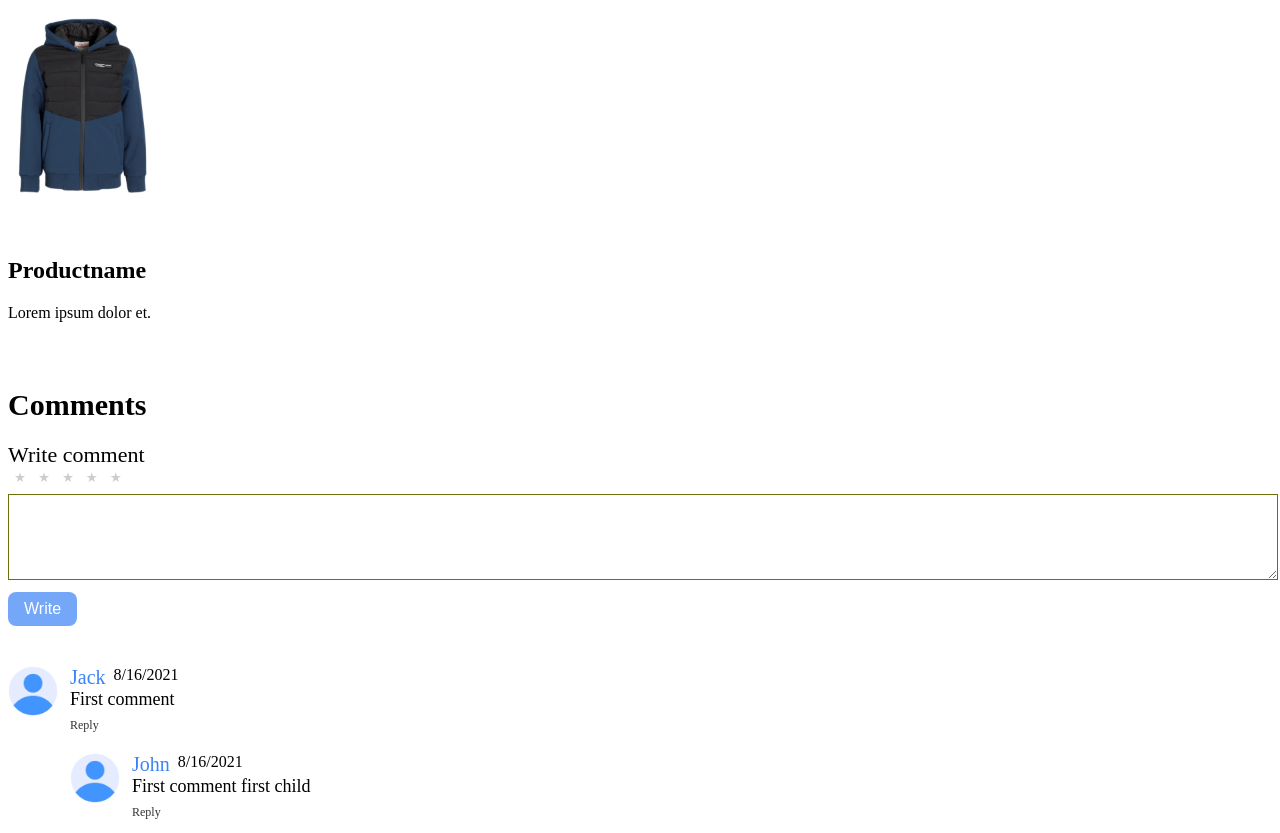
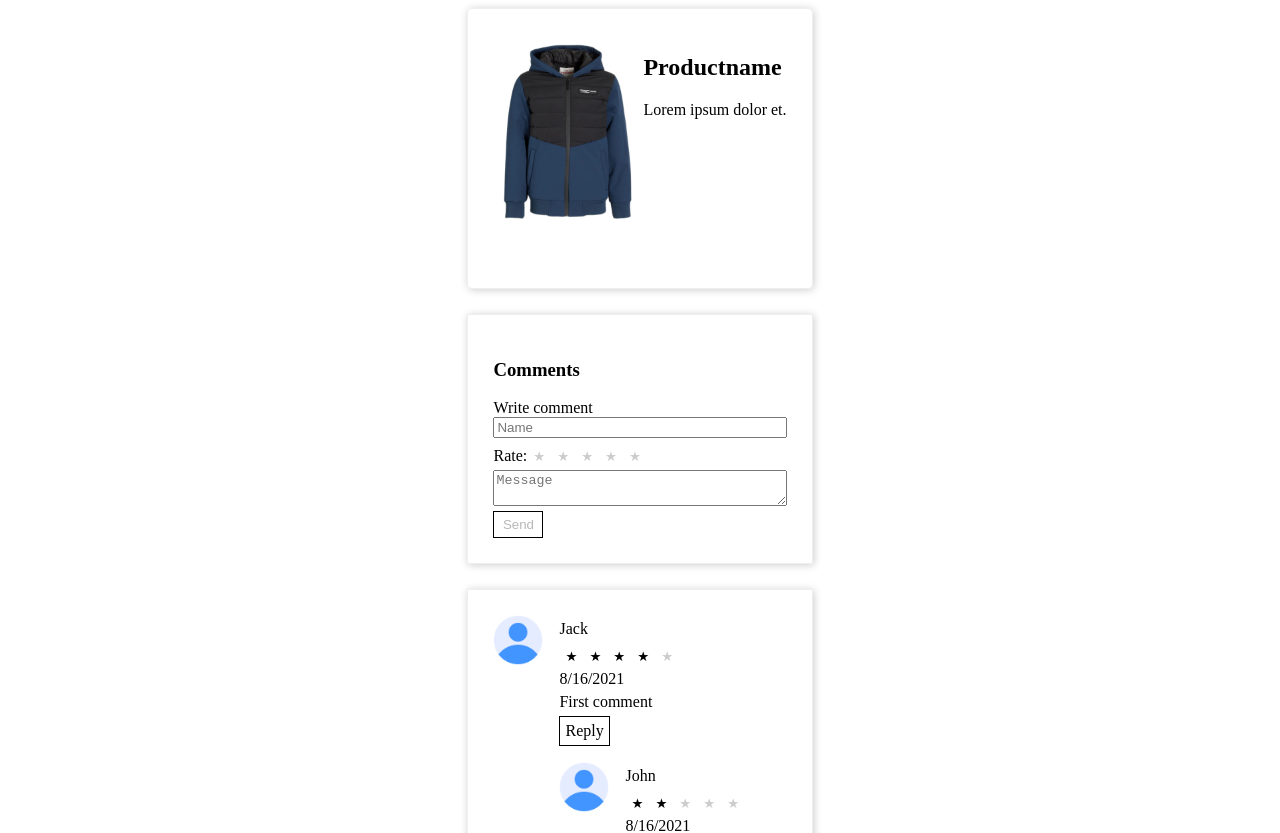
Before and after one commit to erik-thor/rate-review-product, a React (Create React App) app: page / in a window 1280 px wide. Shown: the top 833 px of the page. Built offline with nearby package versions, Linux system fonts and the light colour scheme.

Commit message:
[0.3] Comment form with rating and username
Improved username, rating functionality, and added some basic styling.

```diff
--- a/src/App.css
+++ b/src/App.css
@@ -1,6 +1,14 @@
-.product {
-  width: 350px;
-  height: 350px; }
+.grid-3 {
+  display: grid;
+  justify-content: center; }
+
+.product__inner {
+  justify-content: center;
+  display: flex;
+  border: 1px solid #eee;
+  box-shadow: 1px 1px 8px rgba(0, 0, 0, 0.2);
+  border-radius: 5px;
+  padding: 25px; }
 
 .product-image {
   width: 150px; }
@@ -17,81 +25,45 @@ button {
 .off {
   color: #ccc; }
 
-.comments {
-  margin-top: 20px; }
-
-.comments-title {
-  font-size: 30px;
-  margin-bottom: 20px; }
+.comment-form {
+  padding: 25px;
+  border: 1px solid #eee;
+  box-shadow: 1px 1px 8px rgba(0, 0, 0, 0.2);
+  margin-top: 25px;
+  margin-bottom: 25px; }
 
 .comments-container {
-  margin-top: 40px; }
+  padding: 25px;
+  border: 1px solid #eee;
+  box-shadow: 1px 1px 8px rgba(0, 0, 0, 0.2); }
 
-.comment-form-title {
-  font-size: 22px; }
+.comment-form__inner {
+  display: grid; }
 
-.comment-form-textarea {
-  width: 100%;
-  height: 80px;
-  margin-bottom: 8px;
-  margin-top: 8px;
-  border: 1px solid #6b720c; }
+.comment-form__inner * + * {
+  margin-top: 5px; }
+
+.comment-image-container img {
+  width: 50px; }
 
 .comment-form-button {
-  font-size: 16px;
-  padding: 8px 16px;
-  background: #3b82f6;
-  border-radius: 8px;
-  color: white; }
-
-.comment-form-button:hover:enabled {
-  cursor: pointer;
-  background: #2563eb; }
-
-.comment-form-button:disabled {
-  opacity: 0.7;
-  cursor: default; }
-
-.comment-form-cancel-button {
-  margin-left: 10px; }
+  width: 50px;
+  border: 1px solid #000;
+  padding: 5px; }
 
 .comment {
   display: flex;
-  margin-bottom: 28px; }
+  gap: 16px; }
 
-.comment-image-container {
-  margin-right: 12px; }
+.comment * + * {
+  margin-top: 5px; }
 
-.comment-image-container img {
-  border-radius: 50px;
-  width: 50px; }
+.comment .replies {
+  margin-top: 16px; }
 
-.comment-right-part {
-  width: 100%; }
-
-.comment-content {
+.comment-actions {
   display: flex; }
 
-.comment-author {
-  margin-right: 8px;
-  font-size: 20px;
-  color: #3b82f6; }
-
-.comment-text {
-  font-size: 18px; }
-
-.comment-actions {
-  display: flex;
-  font-size: 12px;
-  color: #333333;
-  cursor: pointer;
-  margin-top: 8px; }
-
-.comment-action {
-  margin-right: 8px; }
-
-.comment-action:hover {
-  text-decoration: underline; }
-
-.replies {
-  margin-top: 20px; }
+.comment-actions .comment-action {
+  border: 1px solid #000;
+  padding: 5px; }
--- a/src/App.js
+++ b/src/App.js
@@ -1,16 +1,12 @@
 import React, { Component } from 'react';
 import './App.css';
 import Product from './general/Card.js'
-import Comments from "./general/Comments";
 
 class App extends Component {
   render() {
     return (
-      <div>
+      <div className="grid-3">
         <Product />
-        <Comments
-          commentsUrl="http://localhost:3000/comments"
-          currentUserId="1" />
       </div>
     );
   }
--- a/src/App.scss
+++ b/src/App.scss
@@ -1,9 +1,18 @@
 
 // Product
 
-.product {
-  width: 350px;
-  height: 350px;
+.grid-3 {
+  display: grid;
+  justify-content: center;
+}
+
+.product__inner {
+  justify-content: center;
+  display: flex;
+  border: 1px solid #eee;
+  box-shadow: 1px 1px 8px rgba(0,0,0,0.2);
+  border-radius: 5px;
+  padding: 25px;
 }
 
 .product-image {
@@ -24,3 +33,55 @@ button {
 .off {
   color: #ccc;
 }
+
+// Comments
+
+.comment-form {
+  padding: 25px;
+  border: 1px solid #eee;
+  box-shadow: 1px 1px 8px rgba(0,0,0,0.2);
+  margin-top: 25px;
+  margin-bottom: 25px;
+}
+
+.comments-container {
+  padding: 25px;
+  border: 1px solid #eee;
+  box-shadow: 1px 1px 8px rgba(0,0,0,0.2);
+}
+
+.comment-form__inner {
+  display: grid;
+  * + * {
+    margin-top: 5px;
+  }
+}
+
+.comment-image-container img {
+  width: 50px;
+}
+
+.comment-form-button {
+  width: 50px;
+  border: 1px solid #000;
+  padding: 5px;
+}
+
+.comment {
+  display: flex;
+  gap: 16px;
+  * + * {
+    margin-top: 5px;
+  }
+  .replies {
+    margin-top: 16px;
+  }
+}
+
+.comment-actions {
+  display: flex;
+  .comment-action {
+    border: 1px solid #000;
+    padding: 5px;
+  }
+}
--- a/src/general/Comment.js
+++ b/src/general/Comment.js
@@ -36,16 +36,33 @@ const Comment = ({
       </div>
       <div className="comment-right-part">
         <div className="comment-content">
-          <div className="comment-author">{comment.username}</div>
+          <div className="comment-author">{comment.nickname}</div>
+          <div className="comment-review">
+          {[...Array(5)].map((star, selected) => {
+            selected += 1;
+            var rating = (comment.review)
+            return (
+              <button
+                type="button"
+                key={selected}
+                className={selected <= (rating) ? "on" : "off"}
+              >
+                <span className="star">&#9733;</span>
+              </button>
+            );
+          })}
+      </div>
           <div>{createdAt}</div>
         </div>
-        {!isEditing && <div className="comment-text">{comment.body}</div>}
+        {!isEditing && <div className="comment-message">{comment.body}</div>}
         {isEditing && (
           <CommentForm
             submitLabel="Update"
             hasCancelButton
-            initialText={comment.body}
-            handleSubmit={(text) => updateComment(text, comment.id)}
+            initialMessage={comment.body}
+            initialUsername={comment.nickname}
+            initialRating={comment.review}
+            handleSubmit={(message, username, rating) => updateComment(message, username, rating, comment.id)}
             handleCancel={() => {
               setActiveComment(null);
             }}
@@ -84,7 +101,7 @@ const Comment = ({
         {isReplying && (
           <CommentForm
             submitLabel="Reply"
-            handleSubmit={(text) => addComment(text, replyId)}
+            handleSubmit={(message, username, rating) => addComment(message, username, rating, replyId)}
           />
         )}
         {replies.length > 0 && (
--- a/src/general/CommentForm.js
+++ b/src/general/CommentForm.js
@@ -1,28 +1,62 @@
 import { useState } from "react";
 import React from 'react';
-import StarRating from './star-rating';
 
 const CommentForm = ({
   handleSubmit,
   submitLabel,
   hasCancelButton = false,
   handleCancel,
-  initialText = "",
+  initialMessage = "",
+  initialUsername = "",
+  initialRating = "",
+  initialHover = "",
+
 }) => {
-  const [text, setText] = useState(initialText);
-  const isTextareaDisabled = text.length === 0;
+  const [message, setMessage] = useState(initialMessage);
+  const [username, setUsername] = useState(initialUsername);
+  const [rating, setRating] = useState(initialRating);
+  const [hover, setHover] = useState(initialHover);
+  const isTextareaDisabled = message.length === 0;
   const onSubmit = (event) => {
     event.preventDefault();
-    handleSubmit(text);
-    setText("");
+    handleSubmit(message, username, rating);
+    setMessage("");
+    setUsername("");
+    setRating("")
   };
   return (
-    <form onSubmit={onSubmit}>
-      <StarRating />
+    <form className="comment-form__inner" onSubmit={onSubmit}>
+      <input
+        type="text"
+        className="comment-form-username"
+        value={username}
+        onChange={(e) => setUsername(e.target.value)}
+        placeholder="Name"
+      />
+      <div className="star-rating">Rate:
+      {[...Array(5)].map((star, selected) => {
+        selected += 1;
+        return (
+          <button
+            type="button"
+            value={rating}
+            key={selected}
+            className={selected <= (hover || rating) ? "on" : "off"}
+            onClick={() => setRating(selected)}
+            onMouseEnter={() => setHover(selected)}
+            onMouseLeave={() => setHover(rating)}
+            onChange={(e) => setRating(e.target.value)}
+          >
+            <span className="star">&#9733;</span>
+          </button>
+        );
+      })}
+      </div>
       <textarea
         className="comment-form-textarea"
-        value={text}
-        onChange={(e) => setText(e.target.value)}
+        value={message}
+        onChange={(e) => setMessage(e.target.value)}
+        placeholder="Message"
       />
       <button className="comment-form-button" disabled={isTextareaDisabled}>
         {submitLabel}
--- a/src/general/Comments.js
+++ b/src/general/Comments.js
@@ -22,18 +22,18 @@ const Comments = ({ commentsUrl, currentUserId }) => {
         (a, b) =>
           new Date(a.createdAt).getTime() - new Date(b.createdAt).getTime()
       );
-  const addComment = (text, parentId) => {
-    createCommentApi(text, parentId).then((comment) => {
+  const addComment = (message, username, rating, parentId) => {
+    createCommentApi(message, username, rating, parentId).then((comment) => {
       setBackendComments([comment, ...backendComments]);
       setActiveComment(null);
     });
   };
 
-  const updateComment = (text, commentId) => {
-    updateCommentApi(text).then(() => {
+  const updateComment = (message, username, rating, commentId) => {
+    updateCommentApi(message, username, rating).then(() => {
       const updatedBackendComments = backendComments.map((backendComment) => {
         if (backendComment.id === commentId) {
-          return { ...backendComment, body: text };
+          return { ...backendComment, body: message, review: rating, nickname: username };
         }
         return backendComment;
       });
@@ -60,9 +60,11 @@ const Comments = ({ commentsUrl, currentUserId }) => {
 
   return (
     <div className="comments">
-      <h3 className="comments-title">Comments</h3>
-      <div className="comment-form-title">Write comment</div>
-      <CommentForm submitLabel="Write" handleSubmit={addComment} />
+      <div className="comment-form">
+        <h3 className="comments-title">Comments</h3>
+        <div className="comment-form-title">Write comment</div>
+        <CommentForm submitLabel="Send" handleSubmit={addComment} />
+      </div>
       <div className="comments-container">
         {rootComments.map((rootComment) => (
           <Comment
--- a/src/general/card.js
+++ b/src/general/card.js
@@ -1,17 +1,25 @@
 import React, { Component } from 'react';
 import thumbnail from './images/img.webp';
+import Comments from "./Comments";
 
 class Card extends Component {
     render() {
       return (
         <div className="product">
-          <div className="product-header">
-            <img src={thumbnail} className="product-image" alt="product" />
+          <div className="product__inner">
+            <div className="product-image">
+              <img src={thumbnail} className="product-image" alt="product" />
+            </div>
+            <div className="product-content">
+              <h2 className="product-title">Productname</h2>
+              <p className="product-description">
+                Lorem ipsum dolor et.
+              </p>
+            </div>
           </div>
-          <h2 className="product-title">Productname</h2>
-          <p className="product-description">
-            Lorem ipsum dolor et.
-          </p>
+          <Comments
+          commentsUrl="http://localhost:3000/comments"
+          currentUserId="1" />
         </div>
       );
     }
--- a/src/general/star-rating.js
+++ /dev/null
@@ -1,27 +0,0 @@
-import React, { useState } from "react";
-
-const StarRating = () => {
-  const [rating, setRating] = useState(0);
-  const [hover, setHover] = useState(0);
-  return (
-    <div className="star-rating">
-      {[...Array(5)].map((star, index) => {
-        index += 1;
-        return (
-          <button
-            type="button"
-            key={index}
-            className={index <= (hover || rating) ? "on" : "off"}
-            onClick={() => setRating(index)}
-            onMouseEnter={() => setHover(index)}
-            onMouseLeave={() => setHover(rating)}
-          >
-            <span className="star">&#9733;</span>
-          </button>
-        );
-      })}
-    </div>
-  );
-};
-
-export default StarRating
```
Also changed, not shown: src/api.js (+14 -13 lines), src/general/form.js (deleted, +0 -32 lines).
